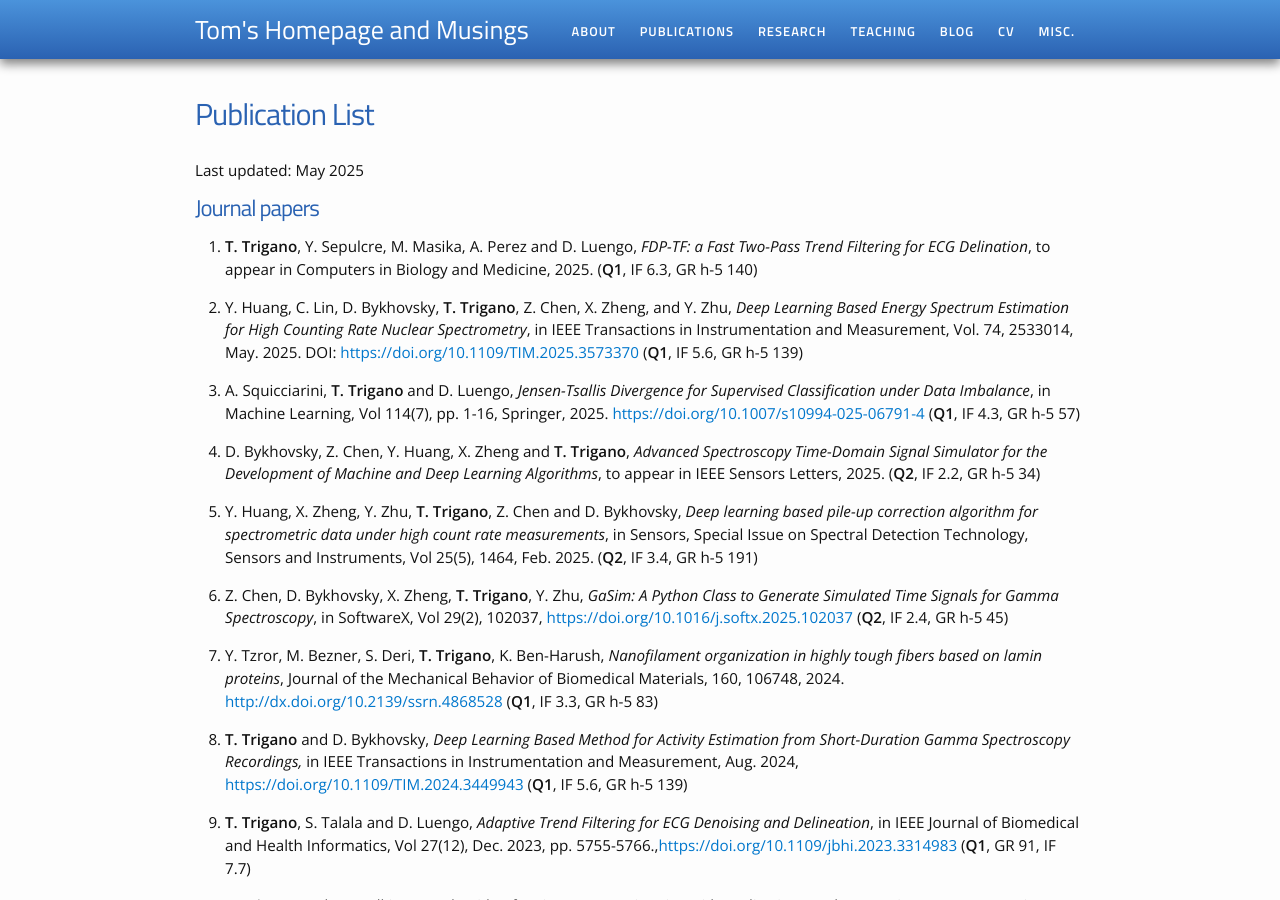
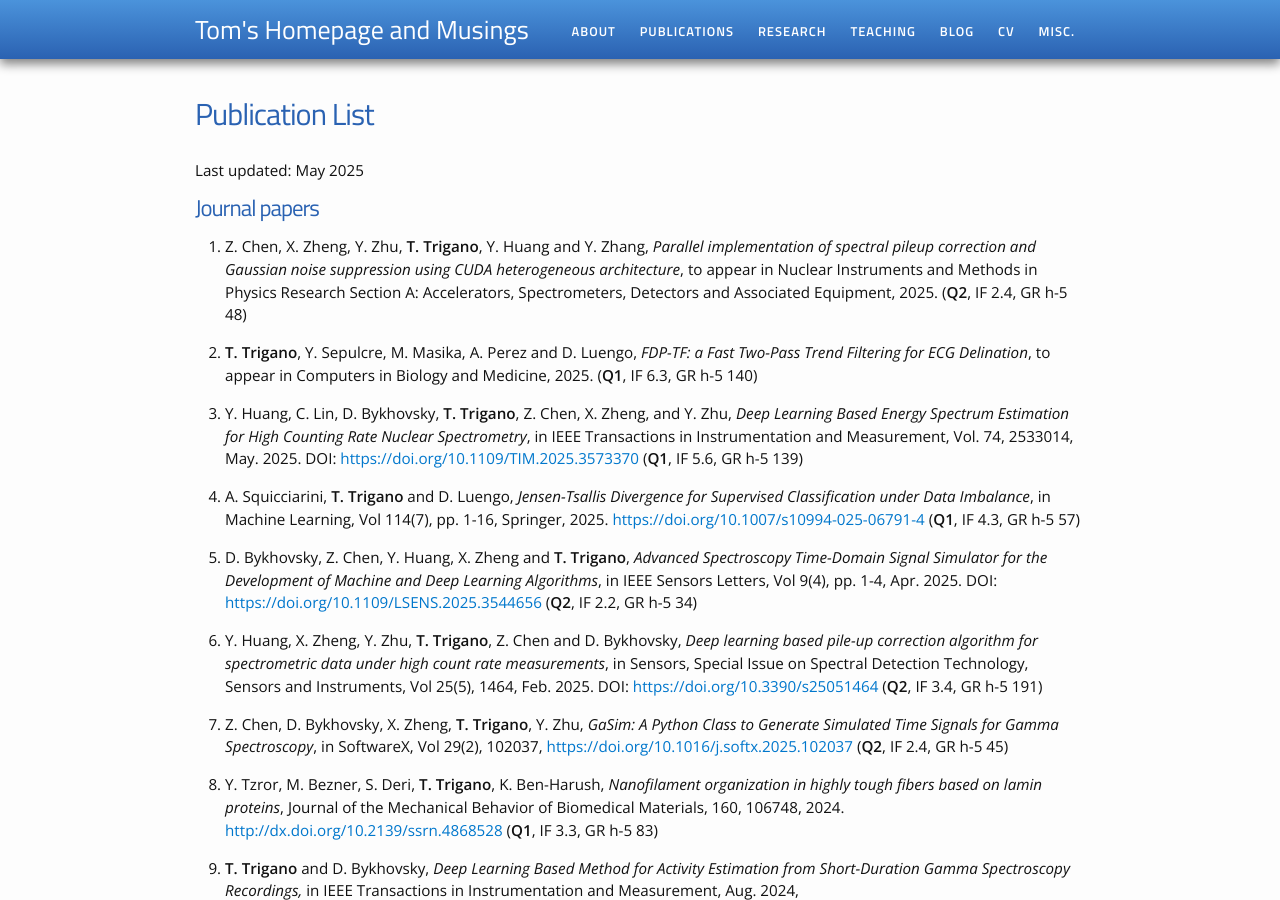
Before and after one commit to TomTrigano/my-webpage, a Jekyll site: the page built from publications.md, in a window 1280 px wide and 900 px high. Built offline with Jekyll 4.4.1, drawn with Linux system fonts in a browser that asks for light colours.

Commit message:
Update publications.md
updated publication list

```diff
--- a/publications.md
+++ b/publications.md
@@ -7,6 +7,7 @@ title: Publication List
 Last updated: May 2025
 
 # Journal papers
+1. Z. Chen, X. Zheng, Y. Zhu, **T. Trigano**, Y. Huang and Y. Zhang, *Parallel implementation of spectral pileup correction and Gaussian noise suppression using CUDA heterogeneous architecture*, to appear in Nuclear Instruments and Methods in Physics Research Section A: Accelerators, Spectrometers, Detectors and Associated Equipment, 2025. (**Q2**, IF 2.4, GR h-5 48)
 
 1. **T. Trigano**, Y. Sepulcre, M. Masika, A. Perez and D. Luengo, *FDP-TF: a Fast Two-Pass Trend Filtering for ECG Delination*, to appear in Computers in Biology and Medicine, 2025. (**Q1**, IF 6.3, GR h-5 140)
 
@@ -14,9 +15,9 @@ Last updated: May 2025
 
 1. A. Squicciarini, **T. Trigano** and D. Luengo, *Jensen-Tsallis Divergence for Supervised Classification under Data Imbalance*, in Machine Learning, Vol 114(7), pp. 1-16, Springer, 2025. <https://doi.org/10.1007/s10994-025-06791-4> (**Q1**, IF 4.3, GR h-5 57)
 
-1. D. Bykhovsky, Z. Chen, Y. Huang, X. Zheng and **T. Trigano**, *Advanced Spectroscopy Time-Domain Signal Simulator for the Development of Machine and Deep Learning Algorithms*, to appear in IEEE Sensors Letters, 2025. (**Q2**, IF 2.2, GR h-5 34)
+1. D. Bykhovsky, Z. Chen, Y. Huang, X. Zheng and **T. Trigano**, *Advanced Spectroscopy Time-Domain Signal Simulator for the Development of Machine and Deep Learning Algorithms*, in IEEE Sensors Letters, Vol 9(4), pp. 1-4, Apr. 2025. DOI: <https://doi.org/10.1109/LSENS.2025.3544656> (**Q2**, IF 2.2, GR h-5 34)
 
-1. Y. Huang, X. Zheng, Y. Zhu, **T. Trigano**, Z. Chen and D. Bykhovsky, *Deep learning based pile-up correction algorithm for spectrometric data under high count rate measurements*, in Sensors, Special Issue on Spectral Detection Technology, Sensors and Instruments, Vol 25(5), 1464, Feb. 2025. (**Q2**, IF 3.4, GR h-5 191)
+1. Y. Huang, X. Zheng, Y. Zhu, **T. Trigano**, Z. Chen and D. Bykhovsky, *Deep learning based pile-up correction algorithm for spectrometric data under high count rate measurements*, in Sensors, Special Issue on Spectral Detection Technology, Sensors and Instruments, Vol 25(5), 1464, Feb. 2025. DOI: <https://doi.org/10.3390/s25051464> (**Q2**, IF 3.4, GR h-5 191)
 
 1. Z. Chen, D. Bykhovsky, X. Zheng, **T. Trigano**, Y. Zhu, *GaSim: A Python Class to Generate Simulated Time Signals for Gamma Spectroscopy*, in SoftwareX, Vol 29(2), 102037, <https://doi.org/10.1016/j.softx.2025.102037> (**Q2**, IF 2.4, GR h-5 45)
 
```
